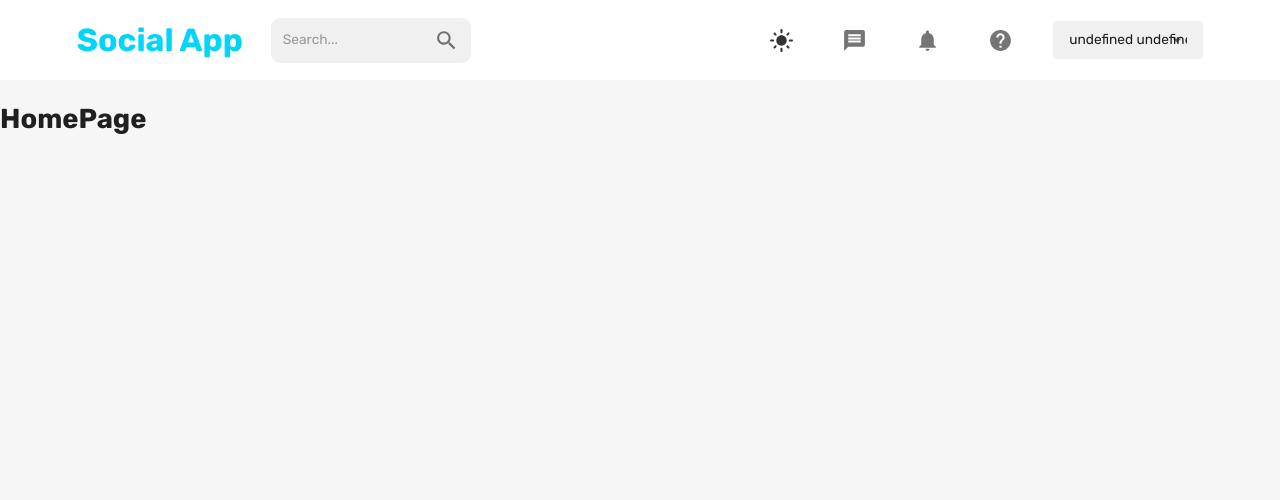
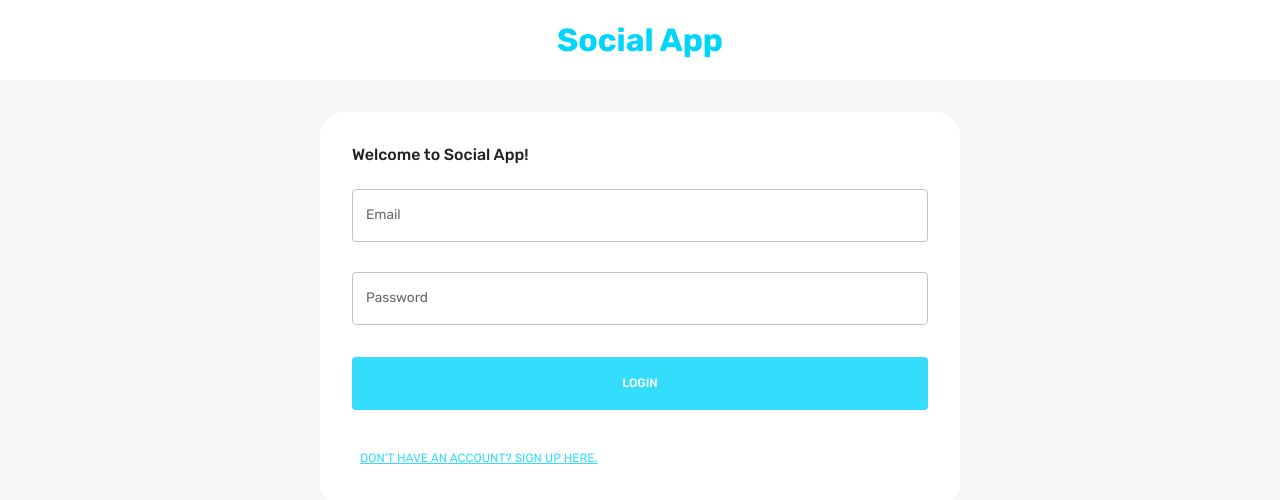
Before and after one commit to Dmitriy24S/social-app-1-frontend, a React (Create React App) app: page / in a window 1280 px wide. Shown: the top 500 px of the page. Built offline with nearby package versions, Linux system fonts and the light colour scheme.

Commit message:
feat: login/register logic, auth & redirection

```diff
--- a/src/App.js
+++ b/src/App.js
@@ -14,6 +14,7 @@ function App() {
   const theme = useMemo(() => createTheme(themeSettings(mode)), [mode])
   console.log('theme', theme)
   // theme {breakpoints: {…}, direction: 'ltr', components: {…}, palette: {…}, spacing: ƒ, …} // !
+  const isAuth = Boolean(useSelector((state) => state.token))
 
   return (
     <div className='app'>
@@ -22,9 +23,13 @@ function App() {
           <CssBaseline />
           {/* resets css for MUI */}
           <Routes>
-            <Route path='/' element={<HomePage />} />
-            <Route path='/home' element={<LoginPage />} />
-            <Route path='/profile/:userId' element={<ProfilePage />} />
+            <Route path='/' element={<LoginPage />} />
+            <Route path='/home' element={isAuth ? <HomePage /> : <Navigate to='/' />} />
+            {/* ! could manualy set token in localstorage? but routes are protected? */}
+            <Route
+              path='/profile/:userId'
+              element={isAuth ? <ProfilePage /> : <Navigate to='/' />}
+            />
           </Routes>
         </ThemeProvider>
       </BrowserRouter>
--- a/src/scenes/loginPage/Form.jsx
+++ b/src/scenes/loginPage/Form.jsx
@@ -14,7 +14,7 @@ import { useDispatch } from 'react-redux'
 import { useNavigate } from 'react-router-dom'
 import * as yup from 'yup'
 import FlexBetween from '../../components/FlexBetween'
-import { setlogin } from '../../state'
+import { setLogin } from '../../state'
 
 const registerSchema = yup.object().shape({
   firstName: yup.string().required('required'),
@@ -47,8 +47,8 @@ const initialValuesLogin = {
 }
 
 const Form = () => {
-  //   const [pageType, setPageType] = useState('login')
-  const [pageType, setPageType] = useState('register')
+  const [pageType, setPageType] = useState('login')
+  //   const [pageType, setPageType] = useState('register')
   const { palette } = useTheme()
   const dispatch = useDispatch()
   const navigate = useNavigate()
@@ -56,8 +56,71 @@ const Form = () => {
   const isLogin = pageType === 'login'
   const isRegister = pageType === 'register'
 
+  const register = async (values, onSubmitProps) => {
+    // because have picture image use FormData from JS API - allows to send form info with image
+    const formData = new FormData()
+    // cycle through values object
+    for (let value in values) {
+      formData.append(value, values[value])
+    }
+    formData.append('picturePath', values.picture.name) // manually append
+
+    const savedUserResponse = await fetch('http://localhost:3001/auth/register', {
+      method: 'POST',
+      body: formData,
+    })
+    const savedUser = await savedUserResponse.json()
+    onSubmitProps.resetForm()
+
+    if (savedUser) {
+      setPageType('login')
+    }
+  }
+
+  const login = async (values, onSubmitProps) => {
+    const loggedInResponse = await fetch('http://localhost:3001/auth/login', {
+      method: 'POST',
+      headers: { 'Content-Type': 'application/json' },
+      body: JSON.stringify(values),
+    })
+
+    const loggedIn = await loggedInResponse.json()
+    onSubmitProps.resetForm()
+    // console.log('login fetch, loggedIn:', loggedIn)
+    // {
+    //     "token": "eyJhbGciOiJIUzI1NiIsInR5cCI6IkpXVCJ9.eyJpZCI6IjY0MDVhOWFlNGU0ZDU4NjViYzdkMTQ1NiIsImlhdCI6MTY3ODA5MzI4Mn0.sVM4lVXbJXMXeOoE_JnqG8fX91zoDS-Af7FHvNz8SR0",
+    //     "user": {
+    //         "_id": "6405a9ae4e4d5865bc7d1456",
+    //         "firstName": "test1",
+    //         "lastName": "test1",
+    //         "email": "test1@test.com",
+    //         "password": "$2b$10$vrFEF3bJgUwr4TAUWpiL.e7/yTaNwiP9/s7unr1fCBi3lqEZXVky.",
+    //         "picturePath": "p3.jpeg",
+    //         "friends": [],
+    //         "location": "test1",
+    //         "occupation": "test1",
+    //         "viewedProfile": 2164,
+    //         "impressions": 8147,
+    //         "createdAt": "2023-03-06T08:51:58.441Z",
+    //         "updatedAt": "2023-03-06T08:51:58.441Z",
+    //         "__v": 0
+    //     }
+    // }
+
+    if (loggedIn) {
+      dispatch(
+        setLogin({
+          user: loggedIn.user, // pass as redux payload
+          token: loggedIn.token,
+        })
+      )
+      navigate('/home')
+    }
+  }
+
   const handleFormSubmit = async (values, onSubmitProps) => {
-    //
+    if (isRegister) await register(values, onSubmitProps)
+    if (isLogin) await login(values, onSubmitProps)
   }
 
   const formRef = useRef(null) // reset form TAB focus to beginning if switch between Login/Register State
--- a/src/state/index.js
+++ b/src/state/index.js
@@ -42,6 +42,6 @@ export const authSlice = createSlice({
   },
 })
 
-export const { setMode, setlogin, setLogout, setFriends, setPosts, setPost } =
+export const { setMode, setLogin, setLogout, setFriends, setPosts, setPost } =
   authSlice.actions
 export default authSlice.reducer
```
